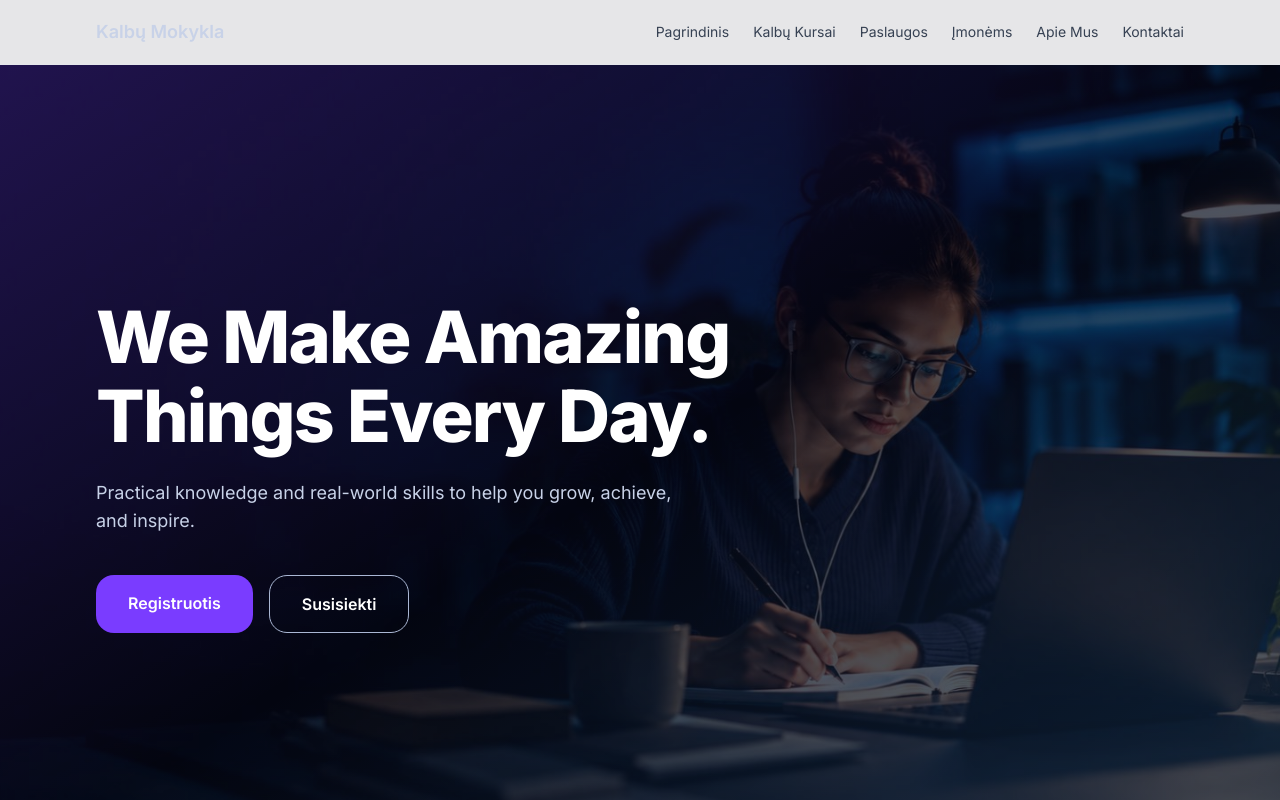
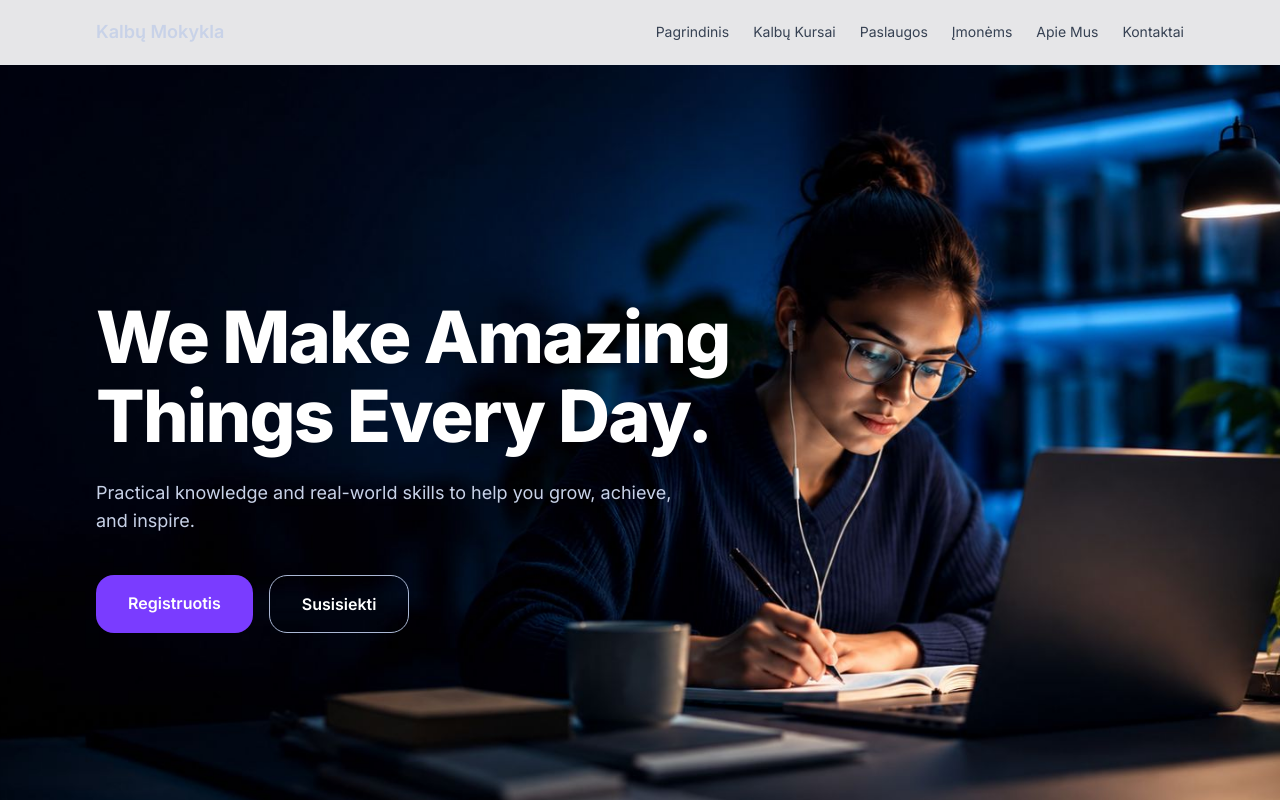
Before and after one commit to martynas-juska/language-school, a Next.js app: page / in a window 1280 px wide. Shown: the top 800 px of the page. Built offline with nearby package versions, Linux system fonts and the light colour scheme.

Commit message:
remove bg overlay from hero image

```diff
--- a/components/Hero.jsx
+++ b/components/Hero.jsx
@@ -15,8 +15,8 @@ export default function Hero() {
           className="object-cover"
         />
         {/* Gradient overlay: dark base + brand tint */}
-        <div className="absolute inset-0 bg-[#050816]/70" />
-        <div className="absolute inset-0 bg-gradient-to-br from-[#7A3CFF]/25 via-transparent to-[#4AB8FF]/15" />
+        {/* <div className="absolute inset-0 bg-[#050816]/70" />
+        <div className="absolute inset-0 bg-gradient-to-br from-[#7A3CFF]/25 via-transparent to-[#4AB8FF]/15" /> */}
       </div>
 
       <Container className="flex min-h-screen flex-col justify-center py-24">
```
